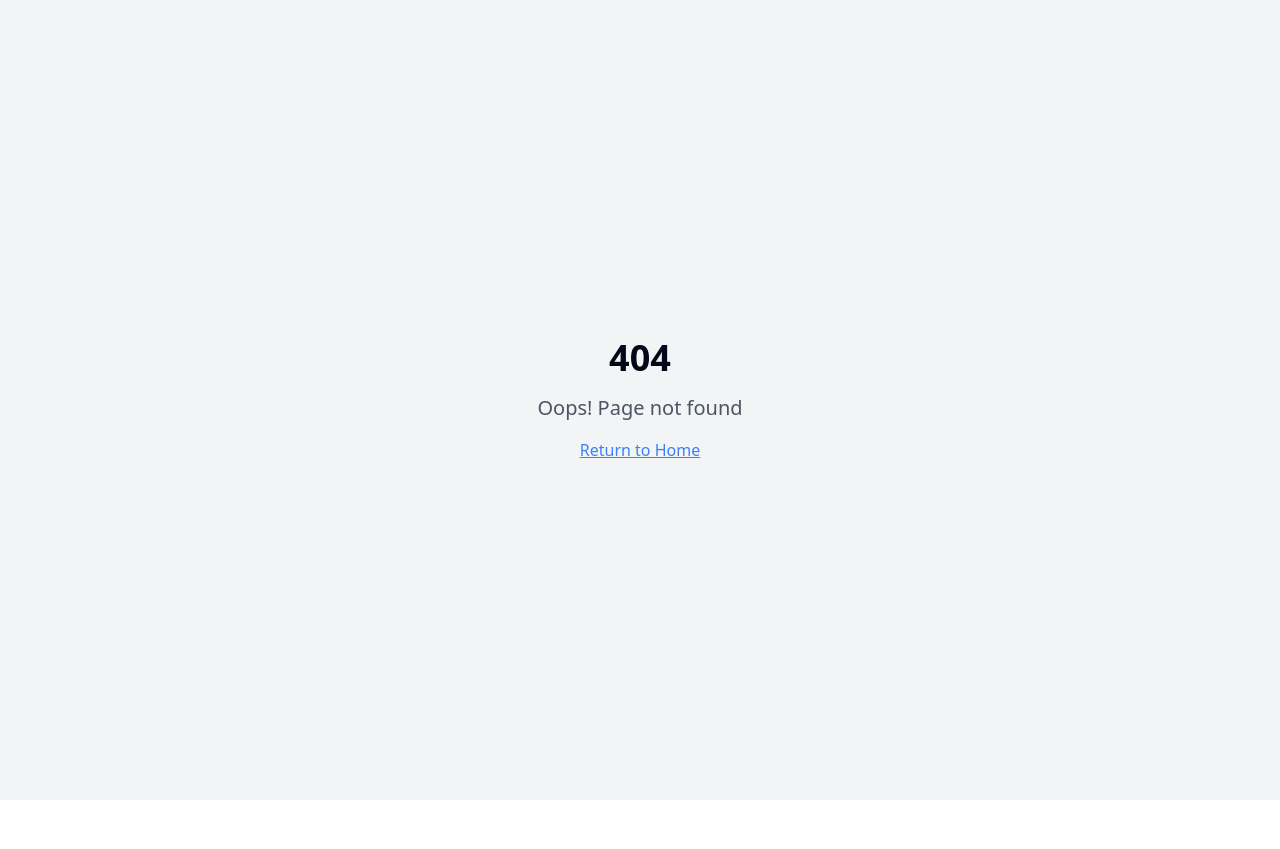
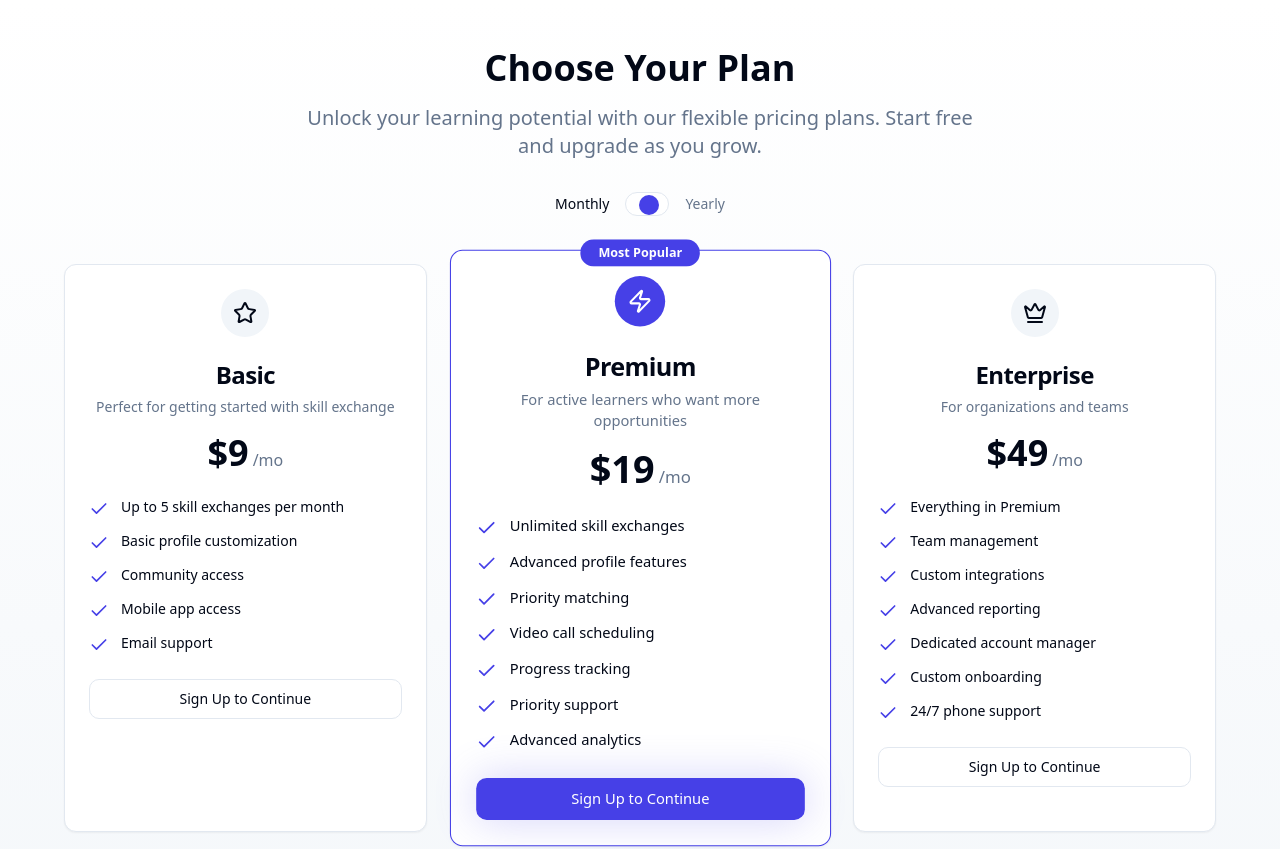
Before and after one commit to Alaskar1998/mentor-match-loop, a React (Vite) app: page /pricing in a window 1280 px wide. Before the commit this address had no page. Shown: the top 849 px of the page. Before the commit the page ends 800 px from the top, so only its background shows below. Built offline with nearby package versions, Linux system fonts and the light colour scheme.

Commit message:
Add Pricing Page
Create a new pricing page that displays both versions of the service. Add functionality to redirect users to this page when they click an "upgrade" button.

```diff
--- a/src/App.tsx
+++ b/src/App.tsx
@@ -8,6 +8,7 @@ import { GamificationProvider } from "@/hooks/useGamification";
 import { MonetizationProvider } from "@/hooks/useMonetization";
 import { NotificationProvider } from "@/hooks/useNotifications";
 import Index from "./pages/Index";
+import Pricing from "./pages/Pricing";
 import SearchResults from "./pages/SearchResults";
 import { CreateRequest } from "./pages/CreateRequest";
 import { RequestsFeed } from "./pages/RequestsFeed";
@@ -38,6 +39,7 @@ const App = () => (
         <BrowserRouter>
           <Routes>
             <Route path="/" element={<Index />} />
+            <Route path="/pricing" element={<Pricing />} />
             <Route path="/search" element={<SearchResults />} />
             <Route path="/create-request" element={<CreateRequest />} />
             <Route path="/requests-feed" element={<RequestsFeed />} />
--- a/src/components/dashboard/DashboardSidebar.tsx
+++ b/src/components/dashboard/DashboardSidebar.tsx
@@ -9,9 +9,10 @@ import {
   Trophy,
   MapPin,
   Calendar,
-  Zap
+  Zap,
+  Crown
 } from 'lucide-react';
-import { NavLink, useLocation } from 'react-router-dom';
+import { NavLink, useLocation, Link } from 'react-router-dom';
 import {
   Sidebar,
   SidebarContent,
@@ -24,6 +25,7 @@ import {
   SidebarTrigger,
   useSidebar,
 } from "@/components/ui/sidebar";
+import { Button } from "@/components/ui/button";
 
 const dashboardItems = [
   { title: "Overview", url: "/dashboard", icon: Users },
@@ -70,6 +72,28 @@ export function DashboardSidebar() {
             </SidebarMenu>
           </SidebarGroupContent>
         </SidebarGroup>
+
+        {/* Upgrade Section */}
+        <SidebarGroup>
+          <SidebarGroupContent>
+            <div className="px-2 py-4">
+              <div className="bg-gradient-primary rounded-lg p-4 text-white">
+                <div className="flex items-center gap-2 mb-2">
+                  <Crown className="w-5 h-5" />
+                  <span className="font-semibold">Upgrade to Premium</span>
+                </div>
+                <p className="text-sm text-white/80 mb-3">
+                  Unlock unlimited exchanges and premium features
+                </p>
+                <Link to="/pricing">
+                  <Button variant="secondary" size="sm" className="w-full">
+                    View Plans
+                  </Button>
+                </Link>
+              </div>
+            </div>
+          </SidebarGroupContent>
+        </SidebarGroup>
       </SidebarContent>
     </Sidebar>
   );
--- a/src/pages/Index.tsx
+++ b/src/pages/Index.tsx
@@ -32,6 +32,9 @@ const Index = () => {
               </Link>
               <Link to="/create-request">
                 <Button variant="outline">Create Request</Button>
+              </Link>
+              <Link to="/pricing">
+                <Button variant="ghost">Pricing</Button>
               </Link>
               {isAuthenticated ? (
                 <div className="flex items-center gap-2">
--- /dev/null
+++ b/src/pages/Pricing.tsx
@@ -0,0 +1,210 @@
+import { useState } from "react";
+import { Button } from "@/components/ui/button";
+import { Card, CardContent, CardHeader, CardTitle } from "@/components/ui/card";
+import { Badge } from "@/components/ui/badge";
+import { Check, Crown, Star, Zap } from "lucide-react";
+import { useAuth } from "@/hooks/useAuth";
+import { toast } from "sonner";
+
+const PricingPage = () => {
+  const { user } = useAuth();
+  const [billingCycle, setBillingCycle] = useState<"monthly" | "yearly">("monthly");
+
+  const plans = [
+    {
+      name: "Basic",
+      description: "Perfect for getting started with skill exchange",
+      monthlyPrice: 9,
+      yearlyPrice: 90,
+      icon: <Star className="w-6 h-6" />,
+      popular: false,
+      features: [
+        "Up to 5 skill exchanges per month",
+        "Basic profile customization",
+        "Community access",
+        "Mobile app access",
+        "Email support"
+      ]
+    },
+    {
+      name: "Premium",
+      description: "For active learners who want more opportunities",
+      monthlyPrice: 19,
+      yearlyPrice: 190,
+      icon: <Zap className="w-6 h-6" />,
+      popular: true,
+      features: [
+        "Unlimited skill exchanges",
+        "Advanced profile features",
+        "Priority matching",
+        "Video call scheduling",
+        "Progress tracking",
+        "Priority support",
+        "Advanced analytics"
+      ]
+    },
+    {
+      name: "Enterprise",
+      description: "For organizations and teams",
+      monthlyPrice: 49,
+      yearlyPrice: 490,
+      icon: <Crown className="w-6 h-6" />,
+      popular: false,
+      features: [
+        "Everything in Premium",
+        "Team management",
+        "Custom integrations",
+        "Advanced reporting",
+        "Dedicated account manager",
+        "Custom onboarding",
+        "24/7 phone support"
+      ]
+    }
+  ];
+
+  const handleUpgrade = (planName: string, price: number) => {
+    if (!user) {
+      toast.error("Please sign in to upgrade your plan");
+      return;
+    }
+
+    // TODO: Implement Stripe integration
+    toast.info(`${planName} plan upgrade coming soon! Price: $${price}/${billingCycle}`);
+  };
+
+  const getPrice = (plan: typeof plans[0]) => {
+    return billingCycle === "monthly" ? plan.monthlyPrice : plan.yearlyPrice;
+  };
+
+  const getSavings = (plan: typeof plans[0]) => {
+    const monthlyTotal = plan.monthlyPrice * 12;
+    const savings = monthlyTotal - plan.yearlyPrice;
+    return Math.round((savings / monthlyTotal) * 100);
+  };
+
+  return (
+    <div className="min-h-screen bg-gradient-subtle">
+      <div className="container mx-auto px-4 py-12">
+        {/* Header */}
+        <div className="text-center mb-12">
+          <h1 className="text-4xl font-bold mb-4">Choose Your Plan</h1>
+          <p className="text-xl text-muted-foreground mb-8 max-w-2xl mx-auto">
+            Unlock your learning potential with our flexible pricing plans.
+            Start free and upgrade as you grow.
+          </p>
+
+          {/* Billing Toggle */}
+          <div className="flex items-center justify-center gap-4 mb-8">
+            <span className={`text-sm ${billingCycle === "monthly" ? "text-foreground" : "text-muted-foreground"}`}>
+              Monthly
+            </span>
+            <Button
+              variant="outline"
+              size="sm"
+              onClick={() => setBillingCycle(billingCycle === "monthly" ? "yearly" : "monthly")}
+              className="relative h-6 w-11 rounded-full p-0"
+            >
+              <div className={`absolute top-0.5 h-5 w-5 rounded-full bg-primary transition-transform ${
+                billingCycle === "yearly" ? "translate-x-5" : "translate-x-0.5"
+              }`} />
+            </Button>
+            <span className={`text-sm ${billingCycle === "yearly" ? "text-foreground" : "text-muted-foreground"}`}>
+              Yearly
+            </span>
+            {billingCycle === "yearly" && (
+              <Badge variant="secondary" className="ml-2">Save up to 20%</Badge>
+            )}
+          </div>
+        </div>
+
+        {/* Pricing Cards */}
+        <div className="grid md:grid-cols-3 gap-8 max-w-6xl mx-auto">
+          {plans.map((plan, index) => (
+            <Card
+              key={plan.name}
+              className={`relative transition-all duration-300 hover:shadow-lg ${
+                plan.popular ? "border-primary shadow-elegant scale-105" : ""
+              }`}
+            >
+              {plan.popular && (
+                <div className="absolute -top-3 left-1/2 transform -translate-x-1/2">
+                  <Badge className="bg-primary text-primary-foreground px-4 py-1">
+                    Most Popular
+                  </Badge>
+                </div>
+              )}
+
+              <CardHeader className="text-center pb-4">
+                <div className={`w-12 h-12 mx-auto mb-4 rounded-full flex items-center justify-center ${
+                  plan.popular ? "bg-primary text-primary-foreground" : "bg-muted"
+                }`}>
+                  {plan.icon}
+                </div>
+                <CardTitle className="text-2xl mb-2">{plan.name}</CardTitle>
+                <p className="text-muted-foreground text-sm">{plan.description}</p>
+              </CardHeader>
+
+              <CardContent className="pt-0">
+                <div className="text-center mb-6">
+                  <div className="flex items-baseline justify-center gap-1">
+                    <span className="text-4xl font-bold">${getPrice(plan)}</span>
+                    <span className="text-muted-foreground">/{billingCycle === "monthly" ? "mo" : "yr"}</span>
+                  </div>
+                  {billingCycle === "yearly" && (
+                    <p className="text-sm text-green-600 mt-1">
+                      Save {getSavings(plan)}% annually
+                    </p>
+                  )}
+                </div>
+
+                <ul className="space-y-3 mb-6">
+                  {plan.features.map((feature, featureIndex) => (
+                    <li key={featureIndex} className="flex items-start gap-3">
+                      <Check className="w-5 h-5 text-primary mt-0.5 flex-shrink-0" />
+                      <span className="text-sm">{feature}</span>
+                    </li>
+                  ))}
+                </ul>
+
+                <Button
+                  className="w-full"
+                  variant={plan.popular ? "default" : "outline"}
+                  onClick={() => handleUpgrade(plan.name, getPrice(plan))}
+                >
+                  {user ? "Upgrade Now" : "Sign Up to Continue"}
+                </Button>
+              </CardContent>
+            </Card>
+          ))}
+        </div>
+
+        {/* FAQ Section */}
+        <div className="mt-16 max-w-3xl mx-auto">
+          <h2 className="text-2xl font-bold text-center mb-8">Frequently Asked Questions</h2>
+          <div className="space-y-6">
+            <div>
+              <h3 className="font-semibold mb-2">Can I change my plan anytime?</h3>
+              <p className="text-muted-foreground">
+                Yes! You can upgrade or downgrade your plan at any time. Changes will be reflected in your next billing cycle.
+              </p>
+            </div>
+            <div>
+              <h3 className="font-semibold mb-2">Is there a free trial?</h3>
+              <p className="text-muted-foreground">
+                You can start with limited free access. All paid plans come with a 14-day money-back guarantee.
+              </p>
+            </div>
+            <div>
+              <h3 className="font-semibold mb-2">What payment methods do you accept?</h3>
+              <p className="text-muted-foreground">
+                We accept all major credit cards, PayPal, and bank transfers for enterprise plans.
+              </p>
+            </div>
+          </div>
+        </div>
+      </div>
+    </div>
+  );
+};
+
+export default PricingPage;
```
